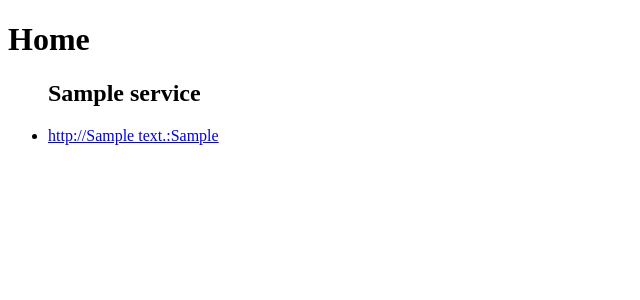
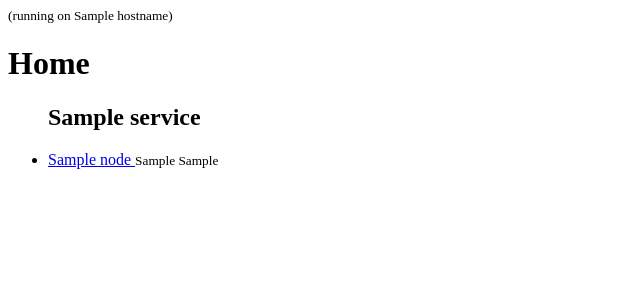
Before and after one commit to cacktopus/theheads, a Flask app: template templates/home.html in a window 1280 px wide. Shown: the top 300 px of the page, without its empty margins (0-640 px from the left). Run offline with Flask 2, Linux system fonts and the light colour scheme; the template is opened without the code that fills it: most values are stand-ins (such as "Sample title", 1, 10 or a date in 2020); parts of the project's set-up code (start-up, migrations or seed data) failed here and were passed over.

Commit message:
Clean up the home page

```diff
--- a/templates/home.html
+++ b/templates/home.html
@@ -2,16 +2,36 @@
 <html lang="en">
 <head>
     <title>Home</title>
+    <style>
+        .smaller {
+            font-size: smaller;
+        }
+        .critical {
+            text-decoration: line-through;
+        }
+        .center-div {
+             margin: 0 auto;
+             <!--width: 800px;-->
+        }
+    </style>
 </head>
 <body>
+<div class="smaller center-div">(running on {{hostname}})</div>
 <h1>Home</h1>
 <ul>
     {% for service in services %}
     <h2>{{service.name}}</h2>
     {% for node in service.nodes %}
-    <li><a href="http://{{ node.Address }}:{{ node.ServicePort}}">
-        http://{{ node.Address }}:{{ node.ServicePort}}
-    </a></li>
+    <li>
+        <span class="{{ service.status[node.Node] }}">
+        <a href="http://{{ node.Node }}.node.consul:{{ node.ServicePort}}">
+            {{ node.Node }}
+        </a>
+        </span>
+        <span class="smaller">
+            {{ node.ServicePort }} {{node.ServiceTags | join(", ")}}
+        </span>
+    </li>
     {% endfor %}
     {% endfor %}
 </ul>
```
Also changed, not shown: home.py (+17 -1 lines).
